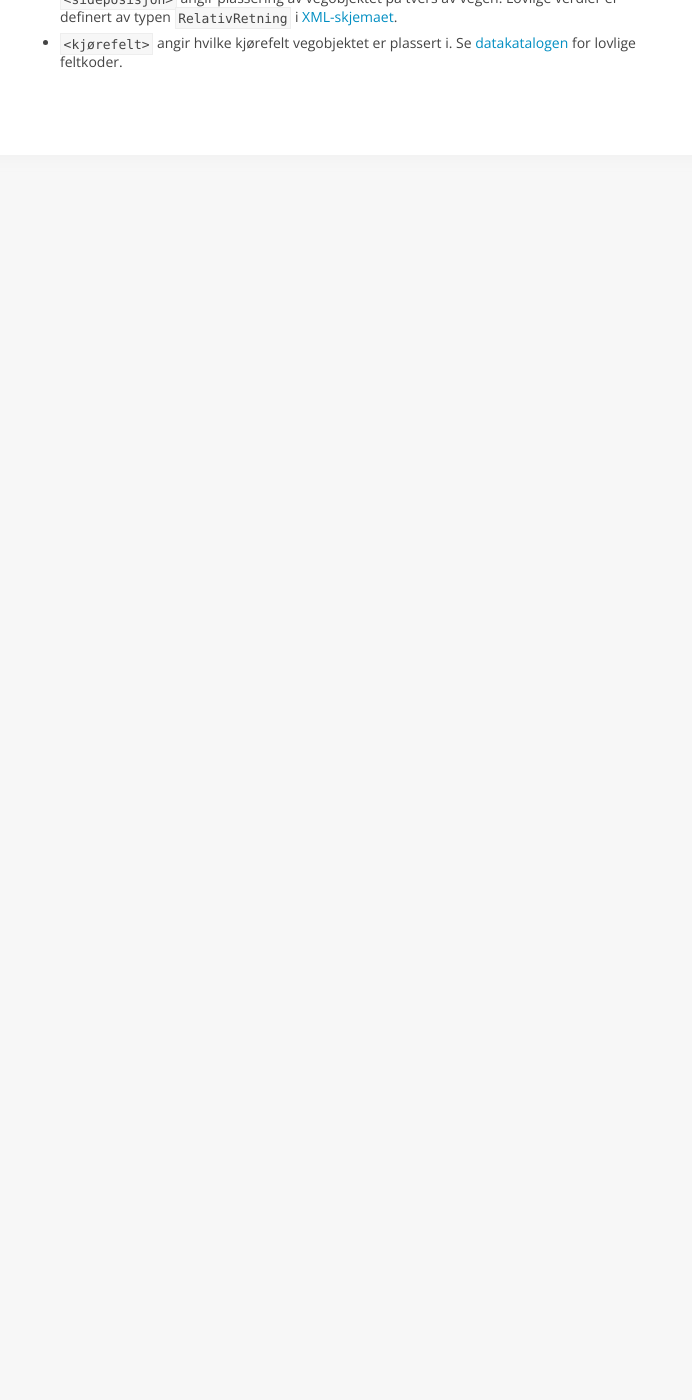
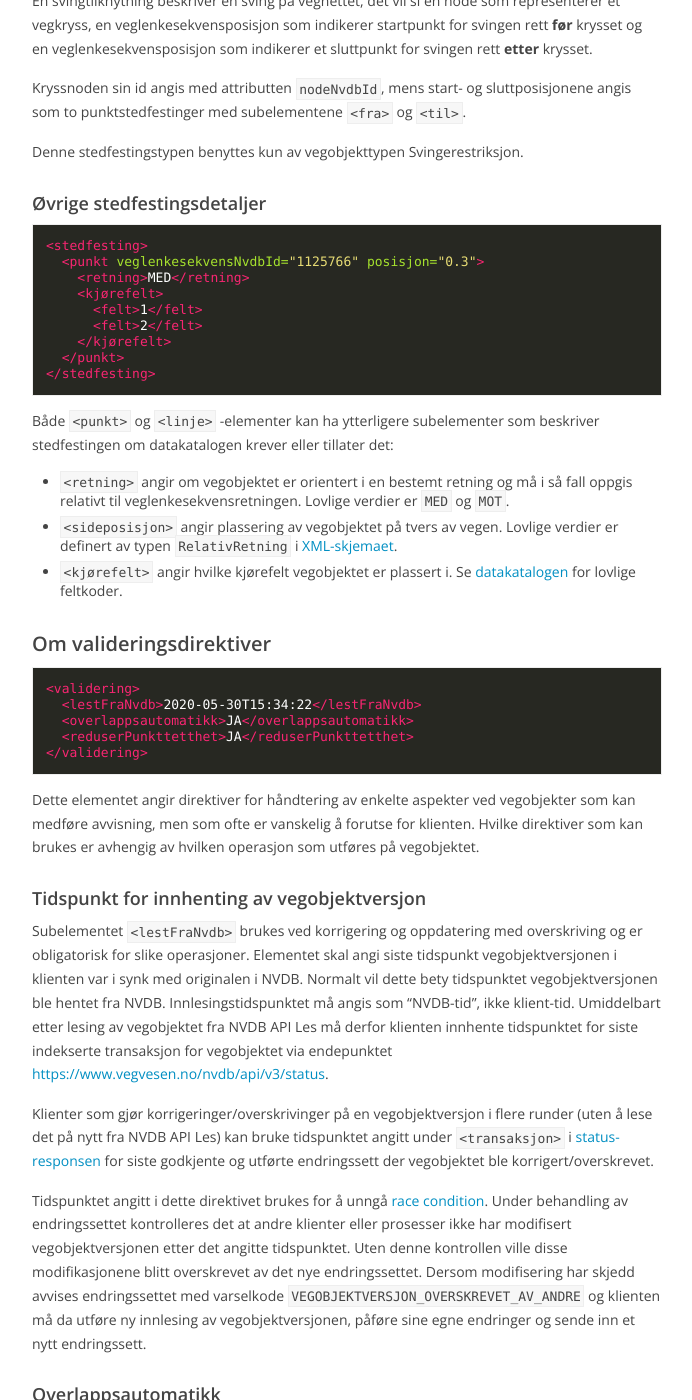
Before and after one commit to nvdb-vegdata/apiskrivdokumentasjon, a Jekyll site: the page built from 1__endringssett/oppbygging.md, in a window 1280 px wide and 1400 px high, scrolled down 20178 px. Shown: the whole window, without its empty margins (433-1125 px from the left). Built offline with Jekyll 4.4.1, drawn with Linux system fonts in a browser that asks for light colours; our own code applies the rules of GitHub Pages for plain Markdown files; before the commit the page ends 20403 px from its top, so only the background shows below that; some of the changed text lies outside the part shown.

Commit message:
Details about validation directives

````diff
--- a/1__endringssett/oppbygging.md
+++ b/1__endringssett/oppbygging.md
@@ -19,6 +19,7 @@ order: 3
 [Om egenskapsverdier](#om-egenskapsverdier)
 [Om assosiasjoner](#om-assosiasjoner)
 [Om stedfesting](#om-stedfesting)
+[Om valideringsdirektiver](#om-valideringsdirektiver)
 <br/>
 
 
@@ -86,6 +87,9 @@ Verdien rammes inn av en CDATA-klausul slik at alle typer dataformater kan bruke
 <registrer>
    <vegobjekter>
       <vegobjekt typeId="581" tempId="tunnel#1">
+         <validering>
+           ...
+         </validering>
          <gyldighetsperiode>
            ...
          </gyldighetsperiode>
@@ -114,12 +118,27 @@ i [endringssett.xsd](https://www.vegvesen.no/nvdb/apiskriv/rest/v3/endringssett/
 * ```tempId``` angir en unik, temporær id eller markør for vegobjektet som brukes når det er behov for å referere til det
   f.eks. andre steder i endringssettet (assosiasjoner) og valideringsvarsler.
 
-```<vegobjekt>``` -elementet har fire subelementer:
+```<vegobjekt>``` -elementet har fem subelementer:
 
+* ```<validering>``` angir validerings- og behandlingsdirektiver for vegobjektet
 * ```<gyldighetsperiode>``` angir start- og eventuelt sluttdato for vegobjektets levetid
 * ```<egenskaper>``` angir én eller flere egenskaper med verdi/verdier
 * ```<assosiasjoner>``` angir tilkoblede datterobjekter, dersom det er relevant for vegobjekttypen
 * ```<stedfesting>``` angir vegobjektets vegnettstilknytning
+
+#### Validering
+
+```xml
+<validering>
+  <overlappsautomatikk>JA</overlappsautomatikk>
+  <reduserPunkttetthet>JA</reduserPunkttetthet>
+</validering>
+```
+
+Dette elementet angir direktiver for håndtering av enkelte aspekter ved vegobjektet som kan medføre avvisning, men som ofte
+er vanskelig å forutse for klienten.
+
+For detaljer se egen seksjon [om valideringsdirektiver](#om-valideringsdirektiver).
 
 #### Gyldighetsperiode
 
@@ -147,7 +166,7 @@ om dette er planlagt på forhånd.
 
 Egenskaper brukes til å angi detaljerte metadata eller opplysninger om vegobjektet. For hver egenskap må den korresponderende
 egenskapstypen sin id i datakatalogen angis med ```typeId``` -attributten. Ulike egenskapstyper forventer verdier av forskjellige
-datatyper. Hvordan disse angis er beskrevet i en egen seksjon om [egenskapsverdier](#om-egenskapsverdier) under.
+datatyper. Hvordan disse angis er beskrevet i en egen seksjon [om egenskapsverdier](#om-egenskapsverdier) under.
 
 #### Assosiasjoner
 
@@ -164,7 +183,7 @@ datatyper. Hvordan disse angis er beskrevet i en egen seksjon om [egenskapsverdi
 Assosiasjoner brukes til å koble sammen mor- og datterobjekter i hierarkier. I fragmentet over angis et datterobjekt
 (som også registreres i sammme endringssett) av type Tunnelløp. Attributten ```typeId``` hentes fra datakatalogen og angir
 entydig hvilken morobjekttype (Tunnel) og datterobjekttype (Tunnelløp) som inngår i sammenkoblingen. Se flere detaljer i egen
-seksjon om [assosiasjoner](#om-assosiasjoner).
+seksjon [om assosiasjoner](#om-assosiasjoner).
 
 #### Stedfesting
 
@@ -176,7 +195,7 @@ seksjon om [assosiasjoner](#om-assosiasjoner).
 
 Stedfestingen angir hvor vegobjektet er tilknyttet vegnettets lenke-/nodestruktur. I fragmentet over angis at tunnelen er
 tilknyttet et punkt, altså en enkelt posisjon, på en bestemt veglenkesekvens. Ulike vegobjekttyper krever ulike former for
-stedfesting. For flere detaljer se egen seksjon om [stedfesting](#om-stedfesting).
+stedfesting. For flere detaljer se egen seksjon [om stedfesting](#om-stedfesting).
 
 ### Oppdatering
 
@@ -184,6 +203,9 @@ stedfesting. For flere detaljer se egen seksjon om [stedfesting](#om-stedfesting
 <oppdater>
   <vegobjekter>
     <vegobjekt typeId="581" nvdbId="551800127" versjon="1">
+      <validering>
+        ...
+      </validering>
       <gyldighetsperiode>
         ...
       </gyldighetsperiode>
@@ -220,14 +242,15 @@ se complexType ```OppdatertVegobjekt``` i [endringssett.xsd](https://www.vegvese
 endringssettet dersom feil "sisteversjon" er angitt. Den nye versjonen som etableres får versjonsnummer tilsvarende verdien til
 denne attributten + 1.
 
-```<vegobjekt>``` -elementet har fire subelementer:
+```<vegobjekt>``` -elementet har fem subelementer:
 
-* ```<gyldighetsperiode>``` angir start- og eventuelt sluttdato for den nye vegobjektversjonen.
+* ```<validering>``` angir validerings- og behandlingsdirektiver for vegobjektet
+* ```<gyldighetsperiode>``` angir start- og eventuelt sluttdato for den nye vegobjektversjonen
 * ```<egenskaper>``` angir én eller flere egenskaper med verdi/verdier
 * ```<assosiasjoner>``` angir tilkoblede datterobjekter, dersom det er relevant for vegobjekttypen
 * ```<stedfesting>``` angir vegobjektets vegnettstilknytning
 
-Innholdet i disse elementene er tilsvarende som for [Registrering](#registrering).
+Innholdet i disse elementene er tilsvarende som for [registrering](#registrering).
 
 Under behandling sørger NVDB API Skriv for å lukke siste versjon ved å sette sluttdato til samme dato som
 startdatoen for den nye versjonen.
@@ -239,12 +262,18 @@ man oppdatere med overskriving, ved å legge til attributten ```overskriv=JA```
 at de angitte egenskapene, assosiasjonene og stedfestingen erstatter tilsvarende elementer på siste versjon av vegobjektet.
 Det lages altså ikke en ny versjon. Når overskrivingsvarianten skal brukes må avtales med relevante fagmiljø hos Statens vegvesen.
 
+Ved overskriving må ```<lestFraNvdb>``` angis under ```<validering>```. Se egen seksjon [om valideringsdirektiver](#om-valideringsdirektiver)
+for detaljer.
+
 ### Delvis oppdatering
 
 ```xml
 <delvisOppdater>
   <vegobjekter>
     <vegobjekt typeId="581" nvdbId="551800127" versjon="1">
+      <validering>
+        ...
+      </validering>
       <gyldighetsperiode>
         ...
       </gyldighetsperiode>
@@ -268,7 +297,8 @@ elementene som faktisk endres. Dette gjelder enten endringen er i en egenskap, e
 
 For komplett XML-skjema se complexType ```DelvisOppdatertVegobjekt``` i [endringssett.xsd](https://www.vegvesen.no/nvdb/apiskriv/rest/v3/endringssett/endringssett.xsd).
 
-```<vegobjekt>``` har de samme fire subelementene som full oppdatering, men kun ```<gyldighetsperiode>``` er obligatorisk. I tillegg må det angis
+```<vegobjekt>``` har de samme fem subelementene som full oppdatering, men kun ```<gyldighetsperiode>``` er obligatorisk
+(ved overskriving er ```<validering>``` med subelement ```<lestFraNvdb>``` også obligatorisk). I tillegg må det angis
 minst én endring, under ```<egenskaper>```, ```<assosiasjoner>``` eller ```<stedfesting>```.
 
 #### Delvise egenskaper
@@ -367,7 +397,7 @@ Dersom man ønsker å fjerne et enkelt stedfestingselement fra listen brukes att
 </lukk>
 ```
 
-Lukking innebærer at gjeldende (siste) versjon av et vegobjekt settes historisk, det vil si at sluttdato settes. Dette markerer
+Lukking innebærer at gjeldende (siste) versjon av et vegobjekt settes historisk, det vil si at det får angitt en sluttdato. Dette markerer
 typisk at vegobjektet ble demontert eller fjernet fra vegen.
 
 For komplett XML-skjema se complexType ```LukketVegobjekt``` i [endringssett.xsd](https://www.vegvesen.no/nvdb/apiskriv/rest/v3/endringssett/endringssett.xsd).
@@ -431,13 +461,13 @@ se complexType ```KorrigertVegobjekt``` i [endringssett.xsd](https://www.vegvese
 
 ```<vegobjekt>``` -elementet har fem subelementer:
 
-* ```<validering>``` angir valideringsparametere for korrigeringen.
-* ```<gyldighetsperiode>``` angir korrigert start- og sluttdato for vegobjektversjonen.
+* ```<validering>``` angir validerings- og behandlingsdirektiver for vegobjektet
+* ```<gyldighetsperiode>``` angir korrigert start- og sluttdato for vegobjektversjonen
 * ```<egenskaper>``` angir én eller flere egenskaper med verdi/verdier
 * ```<assosiasjoner>``` angir tilkoblede datterobjekter, dersom det er relevant for vegobjekttypen
 * ```<stedfesting>``` angir vegobjektets vegnettstilknytning
 
-Innholdet i de fire siste elementene er tilsvarende som for [Oppdatering](#oppdatering).
+Innholdet i de fire siste elementene er tilsvarende som for [oppdatering](#oppdatering).
 
 Ved behandling av korrigeringer vil ikke NVDB API Skriv utføre følgeoppdateringer, slik som for oppdatering og andre operasjoner. Dette fordi
 korrigering av historiske vegobjekter kan trigge svært komplekse følgeoppdateringer spredt over en lang tidsperiode. I noen tilfeller
@@ -448,14 +478,16 @@ med nødvendige operasjoner for å opprettholde integriteten i NVDB.
 
 #### Validering
 
-I ```<validering>``` -elementet må klienten angi tidspunktet for når vegobjektversjon opprinnelig ble innlest fra NVDB API Les.
-Under behandling av korrigeringer vil NVDB API Skriv kontrollere at det ikke er andre som har korrigerte (eller overskrevet)
-vegobjektversjonen etter dette tidspunktet. I så fall avvises endringssettet med valideringsfeil. Klienten må da utføre en
-ny innlesing fra NVDB API Les, påføre sine endringer og sende inn et nytt endringssett.
+```xml
+<validering>
+  <lestFraNvdb>2020-05-30T15:34:22</lestFraNvdb>
+</validering>
+```
 
-Innlesingstidspunktet må angis som "NVDB-tid", ikke klient-tid. Dette gjøres enklest ved å hente ut tidspunkt for
-siste indekserte transaksjon i NVDB via NVDB API Les sitt statusendepunkt, [https://www.vegvesen.no/nvdb/api/v3/status](https://www.vegvesen.no/nvdb/api/v3/status).
-Tidspunktet må etableres umiddelbart etter uthenting av vegobjekter fra NVDB API Les.
+Dette elementet angir direktiver for håndtering av enkelte aspekter ved vegobjektet som kan medføre avvisning, men som ofte
+er vanskelig å forutse for klienten. Klienten må her angi tidspunktet for når vegobjektversjon opprinnelig ble innlest fra NVDB API Les.
+
+For detaljer se egen seksjon [om valideringsdirektiver](#om-valideringsdirektiver).
 
 ### Delvis korrigering
 
@@ -973,3 +1005,49 @@ krever eller tillater det:
 * ```<retning>``` angir om vegobjektet er orientert i en bestemt retning og må i så fall oppgis relativt til veglenkesekvensretningen. Lovlige verdier er ```MED``` og ```MOT```.
 * ```<sideposisjon>``` angir plassering av vegobjektet på tvers av vegen. Lovlige verdier er definert av typen ```RelativRetning``` i [XML-skjemaet](https://www.vegvesen.no/nvdb/apiskriv/rest/v3/endringssett/endringssett.xsd).
 * ```<kjørefelt>``` angir hvilke kjørefelt vegobjektet er plassert i. Se [datakatalogen](https://nvdbapiles-v3.atlas.vegvesen.no/vegobjekttyper/793/11431.json?pretty=true) for lovlige feltkoder.
+
+### Om valideringsdirektiver
+
+```xml
+<validering>
+  <lestFraNvdb>2020-05-30T15:34:22</lestFraNvdb>
+  <overlappsautomatikk>JA</overlappsautomatikk>
+  <reduserPunkttetthet>JA</reduserPunkttetthet>
+</validering>
+```
+
+Dette elementet angir direktiver for håndtering av enkelte aspekter ved vegobjekter som kan medføre avvisning, men som ofte
+er vanskelig å forutse for klienten. Hvilke direktiver som kan brukes er avhengig av hvilken operasjon som utføres på vegobjektet.
+
+#### Tidspunkt for innhenting av vegobjektversjon
+
+Subelementet ```<lestFraNvdb>``` brukes ved korrigering og oppdatering med overskriving og er obligatorisk for slike operasjoner.
+Elementet skal angi siste tidspunkt vegobjektversjonen i klienten var i synk med originalen i NVDB. Normalt vil dette bety
+tidspunktet vegobjektversjonen ble hentet fra NVDB. Innlesingstidspunktet må angis som "NVDB-tid", ikke klient-tid. Umiddelbart
+etter lesing av vegobjektet fra NVDB API Les må derfor klienten innhente
+tidspunktet for siste indekserte transaksjon for vegobjektet via endepunktet [https://www.vegvesen.no/nvdb/api/v3/status](https://www.vegvesen.no/nvdb/api/v3/status).
+
+Klienter som gjør korrigeringer/overskrivinger på en vegobjektversjon i flere runder
+(uten å lese det på nytt fra NVDB API Les) kan bruke tidspunktet angitt under ```<transaksjon>``` i [status-responsen](api-referanse.md#hente-status-for-et-endringssett)
+for siste godkjente og utførte endringssett der vegobjektet ble korrigert/overskrevet.
+
+Tidspunktet angitt i dette direktivet brukes for å unngå [race condition](https://en.wikipedia.org/wiki/Race_condition#Software).
+Under behandling av endringssettet kontrolleres det at andre klienter eller prosesser ikke har modifisert vegobjektversjonen etter
+det angitte tidspunktet. Uten denne kontrollen ville disse modifikasjonene blitt overskrevet av det nye endringssettet. Dersom modifisering
+har skjedd avvises endringssettet med varselkode ```VEGOBJEKTVERSJON_OVERSKREVET_AV_ANDRE``` og klienten må da utføre ny innlesing av
+vegobjektversjonen, påføre sine egne endringer og sende inn et nytt endringssett.
+
+#### Overlappsautomatikk
+
+Subelementet ```<overlappsautomatikk>``` brukes ved registrering eller oppdatering. Det kan angis for vegobjekttyper
+som ikke tillater at to vegobjekter av denne typen i NVDB har overlappende stedfesting. Dersom dette direktivet settes til
+```JA``` vil eventuelle andre vegobjekter av samme type i NVDB automatisk få sin stedfesting redusert for å unngå overlapp
+med det nye/endrede vegobjektet. Direktivet er valgfritt og standardinnstilling er ```NEI```.
+
+#### Reduksjon av punkttetthet
+
+Subelementet ```<reduserPunkttetthet>``` brukes ved registrering, korrigering eller oppdatering. NVDB API Skriv vil normalt
+avvise for tette punkter i geometriegenskaper. Ved å angi ```JA``` for dette direktivet vil punkter som er for tette opp til
+nabopunkter bli fjernet automatisk. Hvor tette to nabopunkter tillates å være reguleres av valideringsinnstillinger i
+NVDB API Skriv sitt Kontrollpanel. Dersom punktreduksjon utføres varsles dette med notabene i endringssettets [behandlingsresultat](behandlingsresultat.md).
+Direktivet er valgfritt og standardinnstilling er ```NEI```.
````
Also changed, not shown: other parts of 1__endringssett/oppbygging.md (+3 -3 lines).
